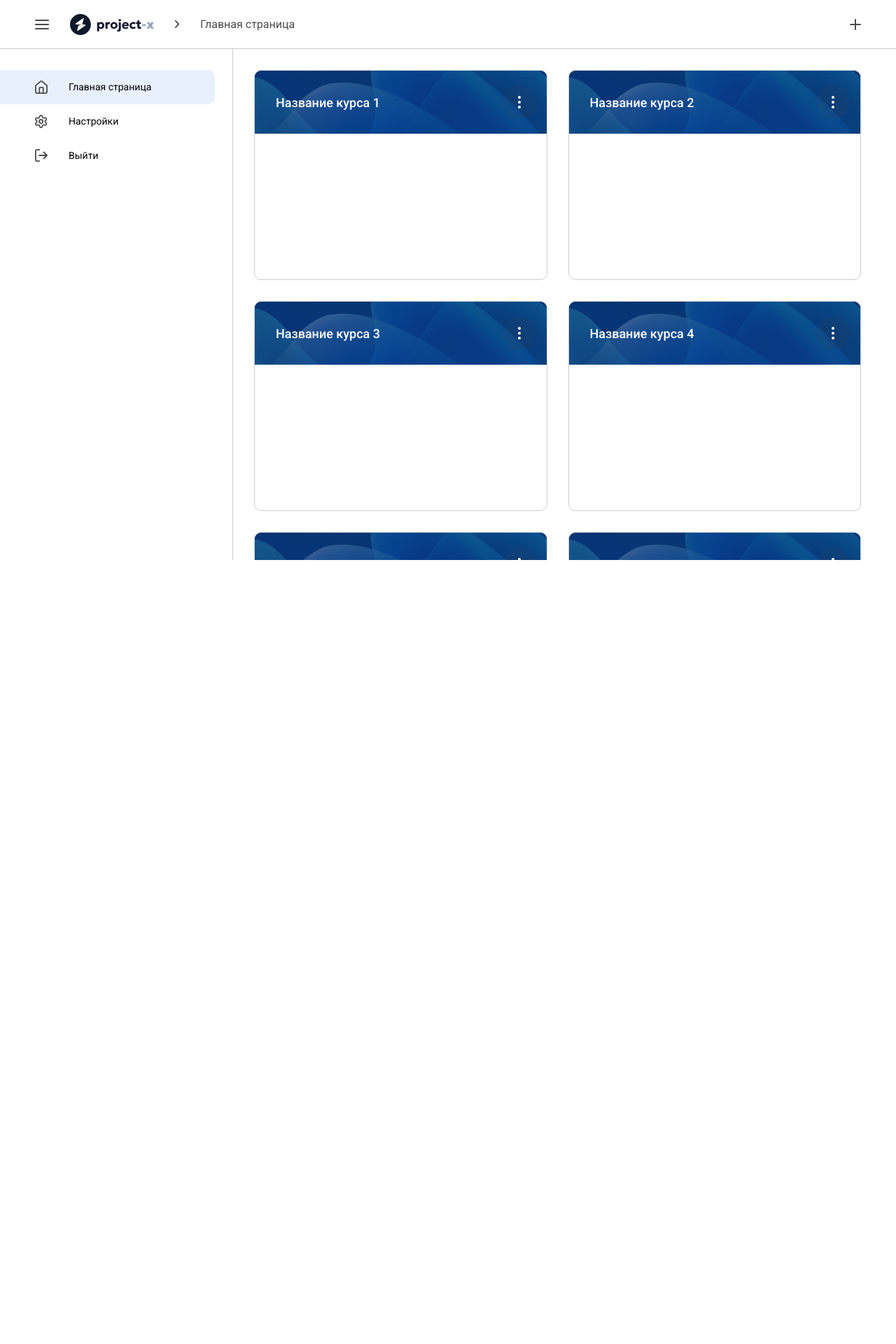
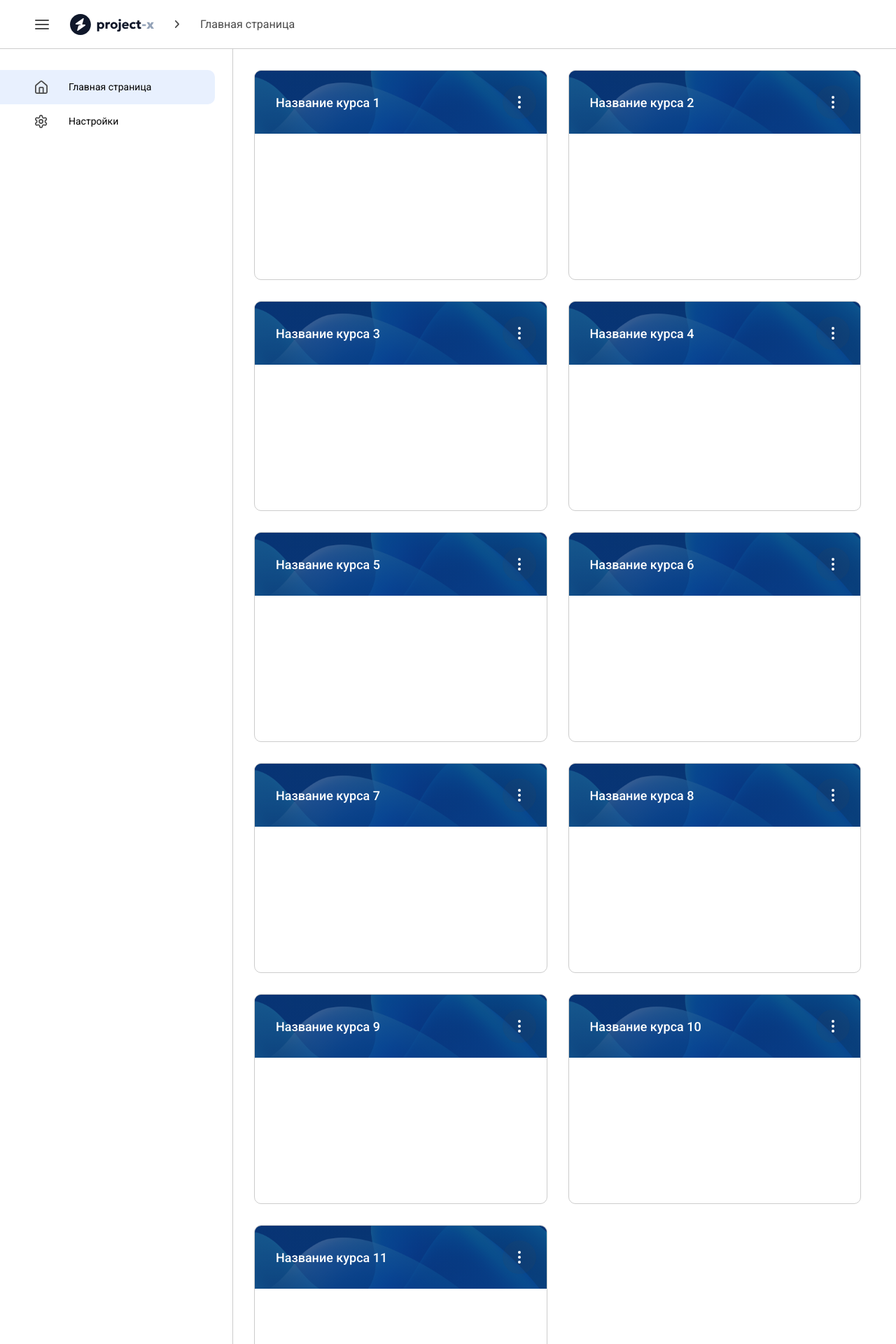
Before and after one commit to Danisssssss/project-x, a Next.js app: page / in a window 1280 px wide. Shown: the top 1920 px of the page at 70% size. Before the commit the page ends 800 px from the top, so only its background shows below. Built offline with nearby package versions, Linux system fonts and the light colour scheme.

Commit message:
Сделал функионал блоку breadcrumbs

```diff
--- a/components/shared/header.tsx
+++ b/components/shared/header.tsx
@@ -2,8 +2,15 @@ import React from "react";
 import styles from "./header.module.css";
 import Image from "next/image";
 import Link from "next/link";
+import { useBreadcrumbs } from "../../src/app/BreadcrumbsContext";
 
-const Header = ({ toggleSidebar }: { toggleSidebar: () => void }) => {
+interface HeaderProps {
+  toggleSidebar: () => void;
+}
+
+const Header: React.FC<HeaderProps> = ({ toggleSidebar }) => {
+  const { breadcrumbs } = useBreadcrumbs();
+
   return (
     <header className={styles.header}>
       <div className="container">
@@ -17,14 +24,8 @@ const Header = ({ toggleSidebar }: { toggleSidebar: () => void }) => {
             </Link>
             <div className={styles.breadcrumbs}>
               <Image src="/assets/images/arrow.svg" alt="" width={6} height={12} />
-                            <a href="#">Главная страница</a>
+              <a href="#">{breadcrumbs}</a>
             </div>
-                    </div>
-                    <div className={styles.user}>
-                        <a href="#" className={styles.plus}>
-                            <Image src="/assets/images/plus.svg" alt="" width={16} height={16} />
-                        </a>
-                        {/* <div className={styles.user_logo}></div> */}
           </div>
         </div>
       </div>
--- a/components/shared/home.tsx
+++ b/components/shared/home.tsx
@@ -1,23 +1,23 @@
 import React from "react";
 import styles from "./home.module.css";
-import Course_card from "../ui/course_card";
+import CourseCard from "../ui/course_card";
 
 const Home = () => {
-    return (
-        <div className={styles.home}>
-            <Course_card title="Название курса 1"/>
-            <Course_card title="Название курса 2"/>
-            <Course_card title="Название курса 3"/>
-            <Course_card title="Название курса 4"/>
-            <Course_card title="Название курса 5"/>
-            <Course_card title="Название курса 6"/>
-            <Course_card title="Название курса 7"/>
-            <Course_card title="Название курса 8"/>
-            <Course_card title="Название курса 9"/>
-            <Course_card title="Название курса 10"/>
-            <Course_card title="Название курса 11"/>
-        </div>
-    );
+  return (
+    <div className={styles.home}>
+      <CourseCard title="Название курса 1" />
+      <CourseCard title="Название курса 2" />
+      <CourseCard title="Название курса 3" />
+      <CourseCard title="Название курса 4" />
+      <CourseCard title="Название курса 5" />
+      <CourseCard title="Название курса 6" />
+      <CourseCard title="Название курса 7" />
+      <CourseCard title="Название курса 8" />
+      <CourseCard title="Название курса 9" />
+      <CourseCard title="Название курса 10" />
+      <CourseCard title="Название курса 11" />
+    </div>
+  );
 };
 
 export default Home;
--- a/components/shared/sidebar.tsx
+++ b/components/shared/sidebar.tsx
@@ -1,35 +1,41 @@
-"use client";
-
 import React, { useState } from "react";
+import { useRouter } from "next/navigation";
 import styles from "./sidebar.module.css";
 import Image from "next/image";
-import Link from "next/link";
+import { useBreadcrumbs } from "../../src/app/BreadcrumbsContext";
 
-const Sidebar = ({ isActive }: { isActive: boolean }) => {
+interface SidebarProps {
+  isActive: boolean;
+}
+
+const Sidebar: React.FC<SidebarProps> = ({ isActive }) => {
+  const router = useRouter();
+  const { setBreadcrumbs } = useBreadcrumbs();
   const [activeLink, setActiveLink] = useState("/");
 
-    const handleClick = (href: string) => {
+  const handleClick = (href: string, label: string) => {
     setActiveLink(href);
+    setBreadcrumbs(label);
+    router.push(href);
   };
 
   return (
     <div className={`${styles.sidebar} ${isActive ? styles.active : ""}`}>
       <div className={styles.wrapper}>
-                <Link href="/" className={`${styles.item} ${activeLink === "/" ? styles.active : ""}`}
-                onClick={() => handleClick("/")}>
+        <div
+          className={`${styles.item} ${activeLink === "/" ? styles.active : ""}`}
+          onClick={() => handleClick("/", "Главная страница")}
+        >
           <Image src="/assets/images/home.svg" alt="" width={18} height={19} />
           <span className={styles.text}>Главная страница</span>
-                </Link>
-                <Link href="/settings" className={`${styles.item} ${activeLink === "/settings" ? styles.active : ""}`}
-                onClick={() => handleClick("/settings")}>
+        </div>
+        <div
+          className={`${styles.item} ${activeLink === "/settings" ? styles.active : ""}`}
+          onClick={() => handleClick("/settings", "Настройки")}
+        >
           <Image src="/assets/images/settings.svg" alt="" width={18} height={20} />
           <span className={styles.text}>Настройки</span>
-                </Link>
-                <a href="#" className={`${styles.item} ${activeLink === "/exit" ? styles.active : ""}`}
-                onClick={() => handleClick("/exit")}>
-                    <Image src="/assets/images/exit.svg" alt="" width={18} height={18} />
-                    <span className={styles.text}>Выйти</span>
-                </a>
+        </div>
       </div>
     </div>
   );
--- a/components/ui/course_card.tsx
+++ b/components/ui/course_card.tsx
@@ -1,19 +1,30 @@
+"use client";
+
 import React from "react";
-import styles from "./course_card.module.css"
+import { useRouter } from "next/navigation";
+import styles from "./course_card.module.css";
 import Image from "next/image";
-import Link from "next/link";
+import { useBreadcrumbs } from "../../src/app/BreadcrumbsContext";
 
 interface CourseCardProps {
   title: string;
 }
 
-const Course_card: React.FC<CourseCardProps> = ({title}) => {
+const CourseCard: React.FC<CourseCardProps> = ({ title }) => {
+  const { setBreadcrumbs } = useBreadcrumbs();
+  const router = useRouter();
+
+  const handleClick = () => {
+    setBreadcrumbs(title);
+    router.push("/course/feed");
+  };
+
   return (
-        <div className={styles.course_card}>
+    <div className={styles.course_card} onClick={handleClick}>
       <div className={styles.top}>
-                <Link href="/course/feed" className={styles.title}>{title}</Link>
+        <div className={styles.title}>{title}</div>
         <a href="#" className={styles.more}>
-                    <Image src="/assets/images/more.svg" alt="" width={4} height={18}/>
+          <Image src="/assets/images/more.svg" alt="" width={4} height={18} />
         </a>
       </div>
       <div className={styles.bottom}></div>
@@ -21,4 +32,4 @@ const Course_card: React.FC<CourseCardProps> = ({title}) => {
   );
 };
 
-export default Course_card;
+export default CourseCard;
--- /dev/null
+++ b/src/app/BreadcrumbsContext.tsx
@@ -0,0 +1,31 @@
+"use client";
+
+import React, { createContext, useContext, useState, ReactNode } from "react";
+
+// Интерфейс, описывающий контекст
+interface BreadcrumbsContextProps {
+  breadcrumbs: string;
+  setBreadcrumbs: (text: string) => void;
+}
+
+// Создаем контекст с дефолтным значением null
+const BreadcrumbsContext = createContext<BreadcrumbsContextProps | undefined>(undefined);
+
+export const BreadcrumbsProvider = ({ children }: { children: ReactNode }) => {
+  const [breadcrumbs, setBreadcrumbs] = useState("Главная страница");
+
+  return (
+    <BreadcrumbsContext.Provider value={{ breadcrumbs, setBreadcrumbs }}>
+      {children}
+    </BreadcrumbsContext.Provider>
+  );
+};
+
+// Хук для использования контекста
+export const useBreadcrumbs = () => {
+  const context = useContext(BreadcrumbsContext);
+  if (!context) {
+    throw new Error("useBreadcrumbs must be used within a BreadcrumbsProvider");
+  }
+  return context;
+};
--- a/src/app/SidebarManager.tsx
+++ b/src/app/SidebarManager.tsx
@@ -1,4 +1,4 @@
-"use client";  // Клиентский компонент
+"use client";
 
 import React, { useState } from "react";
 import Header from "../../components/shared/header";
@@ -8,14 +8,16 @@ const SidebarManager = ({ children }: { children: React.ReactNode }) => {
   const [isSidebarActive, setIsSidebarActive] = useState(false);
 
   const toggleSidebar = () => {
-    setIsSidebarActive(!isSidebarActive); // Меняем состояние боковой панели
+    setIsSidebarActive(!isSidebarActive);
   };
 
   return (
     <div className="page">
       <Header toggleSidebar={toggleSidebar} />
       <Sidebar isActive={isSidebarActive} />
-      {children}
+      <div className="content">
+        {children}
+      </div>
     </div>
   );
 };
--- a/src/app/layout.tsx
+++ b/src/app/layout.tsx
@@ -1,7 +1,8 @@
 import type { Metadata } from "next";
 import { Roboto } from "next/font/google";
 import "./globals.css";
-import SidebarManager from './SidebarManager'
+import SidebarManager from './SidebarManager';
+import { BreadcrumbsProvider } from './BreadcrumbsContext';
 
 const roboto = Roboto({
   subsets: ['cyrillic'],
@@ -13,13 +14,13 @@ export const metadata: Metadata = {
   title: "Project-x",
 };
 
-export default function RootLayout({children,}: Readonly<{children: React.ReactNode;}>) {
+export default function RootLayout({ children }: { children: React.ReactNode }) {
   return (
     <html lang="ru">
       <body className={roboto.variable}>
-        <SidebarManager>
-          {children}
-        </SidebarManager>
+        <BreadcrumbsProvider>
+          <SidebarManager>{children}</SidebarManager>
+        </BreadcrumbsProvider>
       </body>
     </html>
   );
```
Also changed, not shown: src/app/page.tsx (+4 -4 lines). Lines whose indentation alone changed are shown as unchanged.
